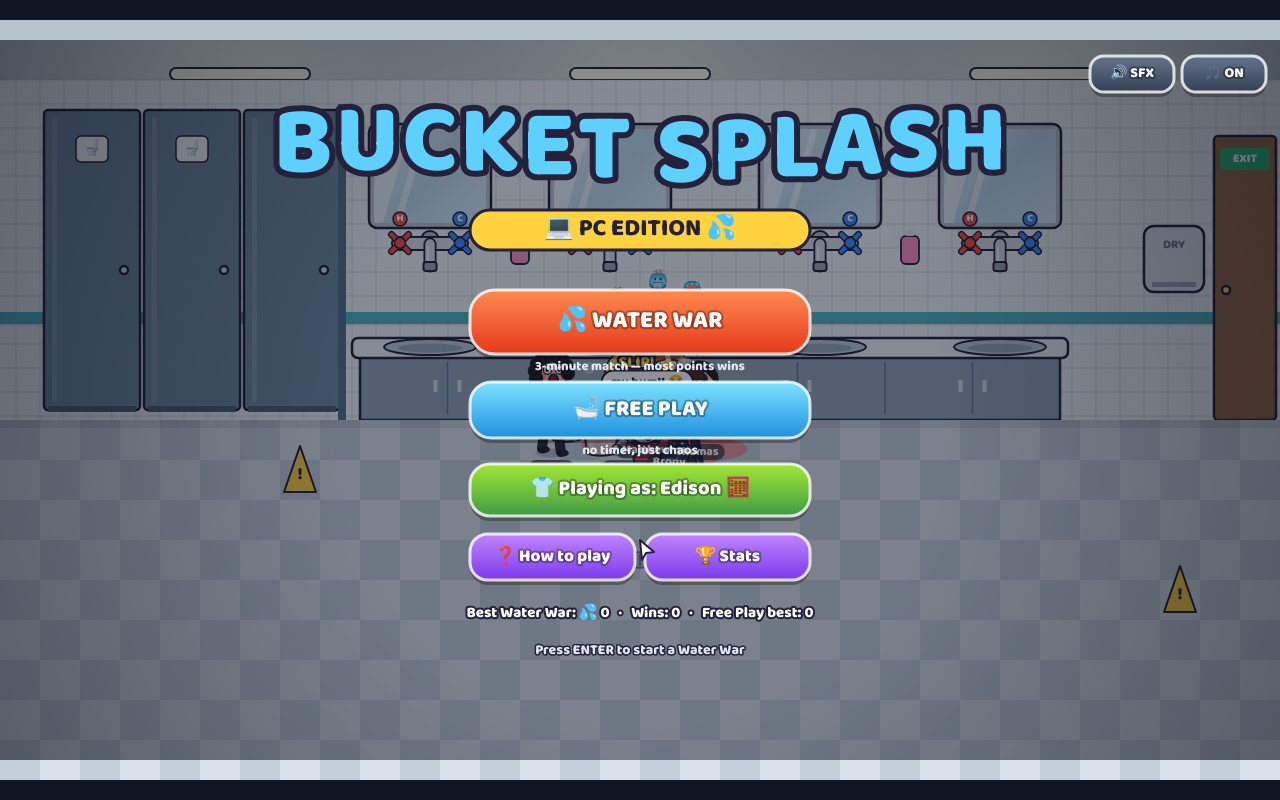
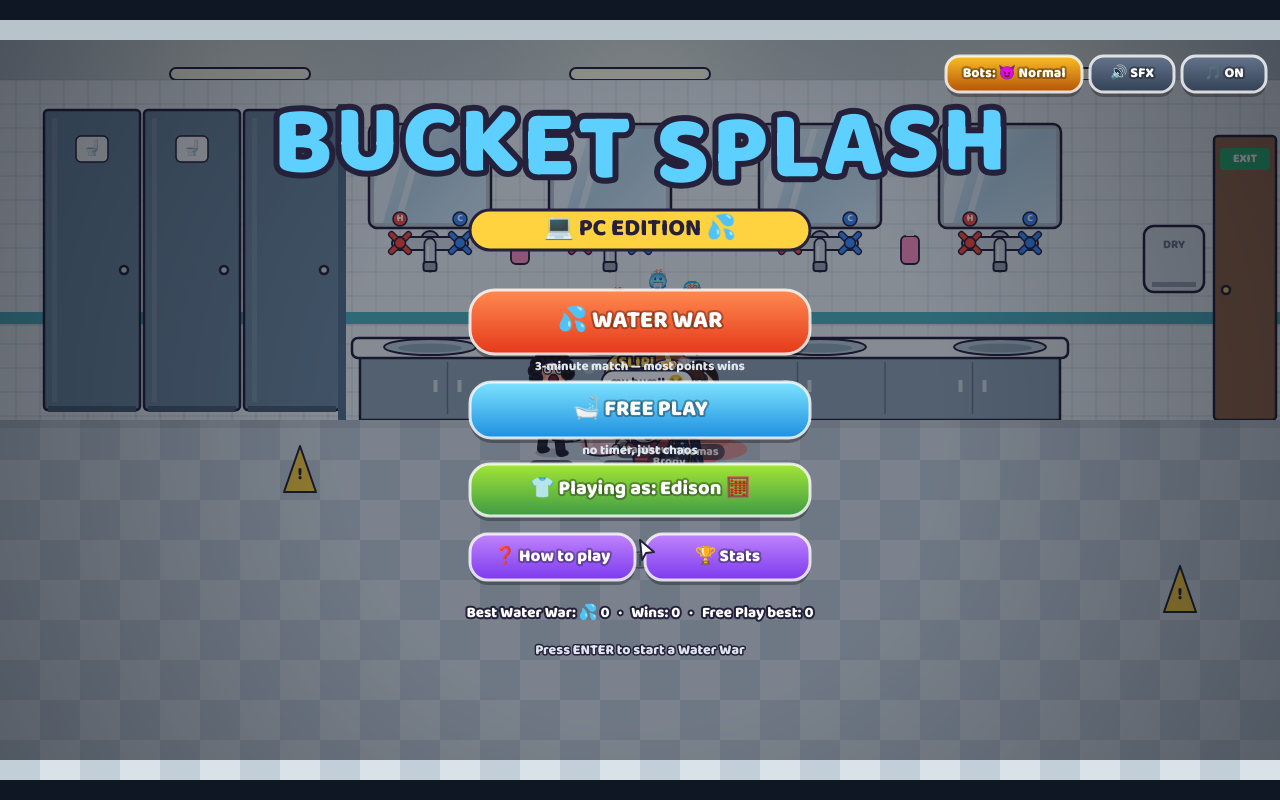
Before and after one commit to edog2trapz/edog2trapz.github.io, a plain HTML site: page games/bucket-splash/index.html in a window 1280 px wide. Drawn offline with Linux system fonts and the light colour scheme; animation ran at ten frames a second.

Commit message:
Bucket Splash: full gamepad support and Chill/Normal/Savage bot difficulty
Co-Authored-By: Claude Opus 5.5 <noreply@anthropic.com>
Claude-Session: https://claude.ai/code/session_01RhbDJr6ApvuARAP9HnaUH4

```diff
--- a/games/bucket-splash/index.html
+++ b/games/bucket-splash/index.html
@@ -166,7 +166,9 @@ const K={}; KIDS.forEach(k=>K[k.name]=k);
 function activeBubbles(){let n=0;for(const k of KIDS)if(k.bubble)n++;return n;}
 
 /* ---------- save ---------- */
-const SAVE={best:{war:0,free:0},wins:0,chal:0,megas:0,sel:'Edison',snd:true,mus:true,chars:{}};
+const SAVE={best:{war:0,free:0},wins:0,chal:0,megas:0,sel:'Edison',snd:true,mus:true,chars:{},diff:1};
+const DIFFS=[{n:'😇 Chill',think:1.7,throwP:0.55,lead:[0.1,0.6],cd:1.5},{n:'😈 Normal',think:1,throwP:1,lead:[0.4,0.9],cd:1},{n:'💀 Savage',think:0.62,throwP:1.6,lead:[0.85,1.05],cd:0.7}];
+const DF=()=>DIFFS[SAVE.diff==null?1:SAVE.diff]||DIFFS[1];
 CREW.forEach(d=>SAVE.chars[d.name]={splashes:0,soaked:0,slips:0,wins:0});
 try{ const s=JSON.parse(localStorage.getItem(SAVE_KEY)||'null'); if(s){ Object.assign(SAVE.best,s.best||{}); SAVE.wins=s.wins|0; SAVE.chal=s.chal|0; SAVE.megas=s.megas|0; if(s.sel&&K[s.sel]) SAVE.sel=s.sel; if(s.snd===false) SAVE.snd=false; if(s.mus===false) SAVE.mus=false; for(const n in SAVE.chars) if(s.chars&&s.chars[n]) Object.assign(SAVE.chars[n],s.chars[n]); } }catch(e){}
 function writeSave(){ try{ localStorage.setItem(SAVE_KEY,JSON.stringify(SAVE)); }catch(e){} }
@@ -833,10 +835,10 @@ function aiThink(c){
   if(!t||t===c||t.fly||t.forcePose||(G.ambushT>0&&t!==K.Matthew&&c!==K.Matthew)) { a.target=pickTarget(c); return; }
   const d=dist(c,t);
   if(d<60&&c.actCD<=0){ startDump(c,t); return; }
-  if(d>150&&d<400&&c.throwCD<=0&&Math.random()<c.aggro*0.3){
-    const lead=0.28+d/1150;
-    startThrow(c,t.x+t.vx*lead*rand(0.4,0.9),t.y+t.vy*lead*rand(0.4,0.9),{target:t});
-    c.throwCD=rand(2,4.5); return;
+  if(d>150&&d<400&&c.throwCD<=0&&Math.random()<c.aggro*0.3*DF().throwP){
+    const lead=0.28+d/1150, df=DF();
+    startThrow(c,t.x+t.vx*lead*rand(df.lead[0],df.lead[1]),t.y+t.vy*lead*rand(df.lead[0],df.lead[1]),{target:t});
+    c.throwCD=rand(2,4.5)*df.cd; return;
   }
   const side=c.x<t.x?-1:1;
   a.wx=clamp(t.x+side*40,FLOOR.x0,FLOOR.x1); a.wy=clamp(t.y-4,FLOOR.y0,FLOOR.y1);
@@ -1065,7 +1067,7 @@ function update(dt){
   }
   for(const s of SINKS){ s.flow=false; }
   // AI thinking
-  for(const k of KIDS){ if(k.isP) continue; k.ai.think-=dt; if(k.ai.think<=0){ k.ai.think=rand(0.15,0.32); aiThink(k); } }
+  for(const k of KIDS){ if(k.isP) continue; k.ai.think-=dt; if(k.ai.think<=0){ k.ai.think=rand(0.15,0.32)*DF().think; aiThink(k); } }
   for(const k of KIDS) updKid(k,dt);
   separate();
   updProjectiles(dt);
@@ -1718,6 +1720,8 @@ function drawTitle(){
   txt(`Best Water War: 💦 ${fmt(SAVE.best.war||0)}   ·   Wins: ${SAVE.wins}   ·   Free Play best: ${fmt(SAVE.best.free||0)}`,640,574,15,'#fff','center',800,OUT,4);
   button('snd',1090,16,84,36,SAVE.snd?'🔊 SFX':'🔇 SFX',{c1:'#64748b',c2:'#334155',size:14});
   button('mus',1182,16,84,36,SAVE.mus?'🎵 ON':'🎵 OFF',{c1:'#64748b',c2:'#334155',size:14});
+  button('diff',946,16,136,36,'Bots: '+DF().n,{c1:SAVE.diff===2?'#f87171':SAVE.diff===0?'#86efac':'#fbbf24',c2:SAVE.diff===2?'#b91c1c':SAVE.diff===0?'#15803d':'#b45309',size:14});
+  if(PAD.on) txt('🎮 Controller ready: press A to start',640,640,15,'#7ee3ff','center',800,OUT,4);
   if(TOUCH) txt('💻 Made for PC — use a keyboard + mouse',640,612,16,'#ffd23f','center',800,OUT,4);
   else txt('Press ENTER to start a Water War',640,612,14,'#dfe7ee','center',800,OUT,3);
 }
@@ -1750,7 +1754,7 @@ function drawHow(){
   const L1=[['WASD / Arrows','move (Shift = sprint)'],['Hold Q / E at a sink','🔥 hot / ❄️ cold water (both = warm)'],['Left click','splash! close = DUMP over their head, far = THROW'],['Space','dump on whoever is next to you'],['F','shove (push people into puddles!)'],['R','your character\'s ability'],['X','MEGA SPLASH when the meter is full'],['1 / 2 / 3','add 🧊 ice / 🫧 soap / 🎨 dye to your bucket'],['E','grab a bucket from Matthew · flush · hand dryer'],['Tab · Esc','scores · pause']];
   panel(60,90,560,560,0.6); txt('CONTROLS',340,118,22,'#7ee3ff');
   L1.forEach(([k,v],i)=>{ const y=158+i*48; rr(80,y-16,190,32,10); ctx.fillStyle='rgba(255,255,255,0.92)'; ctx.fill(); txt(k,175,y,fitSize(k,15,180),'#1d3557'); txt(v,284,y,fitSize(v,15,320),'#fff','left'); });
-  const tips=['🪣 Matthew is always on bucket duty — grab ready buckets from his rack.','🥶🌋 Freezing and boiling water score the most. Warm water is weak.','🔥 Hit people quickly in a row for COMBOS.','🍌 Puddles are slippery — slipping spills your bucket on yourself!','🚽 Flushing a toilet swaps the hot and cold taps.','🧢 Grab pickups: ⚡ speed, ☂️ umbrella blocks splashes, 🌊 mega bucket.','🚨 Random events: Matthew ambushes, George on the tap, heatwaves, cold snaps.','❗ A red ❗ means someone is about to dump on you — MOVE!','💧 Getting drenched slows you down — use the hand dryer.'];
+  const tips=['🎮 Gamepad: stick move · A splash (auto-aims, or aim with the right stick) · X/Y hot/cold taps · B shove · LB ability · LT mega · RB sprint · Back uses an add-in.','🪣 Matthew is always on bucket duty — grab ready buckets from his rack.','🥶🌋 Freezing and boiling water score the most. Warm water is weak.','🔥 Hit people quickly in a row for COMBOS.','🍌 Puddles are slippery — slipping spills your bucket on yourself!','🚽 Flushing a toilet swaps the hot and cold taps.','🧢 Grab pickups: ⚡ speed, ☂️ umbrella blocks splashes, 🌊 mega bucket.','🚨 Random events: Matthew ambushes, George on the tap, heatwaves, cold snaps.','❗ A red ❗ means someone is about to dump on you — MOVE!','💧 Getting drenched slows you down — use the hand dryer.'];
   panel(660,90,560,560,0.6); txt('TIPS',940,118,22,'#7ee3ff');
   tips.forEach((t,i)=>{ const y=160+i*54; ctx.font=`700 15px ${FONT}`; const words=t.split(' '); let line='',yy=y; for(const wd of words){ const s=line?line+' '+wd:wd; if(ctx.measureText(s).width>510){ txt(line,682,yy,15,'#fff','left',700); line=wd; yy+=19; } else line=s; } txt(line,682,yy,15,'#fff','left',700); });
   button('back',540,662,200,46,'⬅ Back',{c1:'#64748b',c2:'#334155',size:20});
@@ -1864,6 +1868,7 @@ function handleBtn(id){
   else if(id==='stats') G.screen='stats';
   else if(id==='back') G.screen=G.mode==='attract'?'title':'pause';
   else if(id.startsWith('sel:')){ SAVE.sel=id.slice(4); writeSave(); sfx('pop'); }
+  else if(id==='diff'){ SAVE.diff=((SAVE.diff==null?1:SAVE.diff)+1)%DIFFS.length; writeSave(); sfx('pop'); }
   else if(id==='snd'){ SAVE.snd=!SAVE.snd; if(SND.sfxG) SND.sfxG.gain.value=SAVE.snd?0.85:0; writeSave(); }
   else if(id==='mus'){ SAVE.mus=!SAVE.mus; if(SND.musG) SND.musG.gain.value=SAVE.mus?0.32:0; writeSave(); }
   else if(id==='resume'){ G.screen='game'; }
@@ -1900,7 +1905,7 @@ window.addEventListener('keydown',e=>{
   else if(e.code==='KeyE') playerInteract();
   else if(e.code==='KeyF') shove(G.P);
   else if(e.code==='KeyR') useAbility();
-  else if(e.code==='KeyX'){ if(G.meter>=1&&!G.mega&&G.P.stunT<=0&&!G.P.act&&!G.P.fly){ G.meter=0; megaSplash(G.P); } else if(G.meter<1){ toast(`Mega meter ${Math.floor(G.meter*100)}% — splash people to charge it`,'#5ed0ff',1.4); } }
+  else if(e.code==='KeyX') tryMega();
   else if(e.code==='Digit1') useItem('ice');
   else if(e.code==='Digit2') useItem('soap');
   else if(e.code==='Digit3') useItem('dye');
@@ -1912,10 +1917,49 @@ window.addEventListener('blur',()=>{ for(const k in keys) keys[k]=false; G.showB
 /* =====================================================================
    LOOP
    ===================================================================== */
+function tryMega(){ if(G.meter>=1&&!G.mega&&G.P.stunT<=0&&!G.P.act&&!G.P.fly){ G.meter=0; megaSplash(G.P); } else if(G.meter<1){ toast(`Mega meter ${Math.floor(G.meter*100)}% — splash people to charge it`,'#5ed0ff',1.4); } }
+/* ---------- gamepad ---------- */
+const PAD={on:false,prev:[],aimT:0};
+function pollPad(real){
+  const gp=navigator.getGamepads?[...navigator.getGamepads()].find(g=>g&&g.connected):null;
+  if(!gp) return;
+  const B=i=>{ const b=gp.buttons[i]; return !!(b&&(b.pressed||b.value>0.5)); }, press=i=>B(i)&&!PAD.prev[i];
+  const ax=gp.axes[0]||0, ay=gp.axes[1]||0, rx=gp.axes[2]||0, ry=gp.axes[3]||0, dz=0.3;
+  if(!PAD.on&&(Math.abs(ax)>dz||Math.abs(ay)>dz||gp.buttons.some(b=>b&&b.pressed))){ PAD.on=true; audioInit(); }
+  if(!PAD.on) return;
+  keys.KeyA=ax<-dz||B(14); keys.KeyD=ax>dz||B(15); keys.KeyW=ay<-dz||B(12); keys.KeyS=ay>dz||B(13);
+  keys.KeyQ=B(2); keys.KeyE=B(3); keys.ShiftLeft=B(5);
+  if(G.screen==='game'){
+    const P=G.P;
+    if(P){
+      if(Math.hypot(rx,ry)>0.35){ const d=Math.hypot(rx,ry); G.mouse={x:P.x+rx/d*300,y:P.y+ry/d*200}; PAD.aimT=1.2; }
+      else if(PAD.aimT>0) PAD.aimT-=real;
+      else { let best=null,bd=480; for(const k of KIDS){ if(k===P||k.fly) continue; const d=dist(k,P); if(d<bd){bd=d;best=k;} } if(best) G.mouse={x:best.x,y:best.y-30}; }
+    }
+    if(press(0)||press(7)) playerSpace();
+    if(press(3)) playerInteract();
+    if(press(1)) shove(G.P);
+    if(press(4)) useAbility();
+    if(press(6)) tryMega();
+    if(press(8)){ const t=['ice','soap','dye'].find(t=>G.inv[t]>0); if(t) useItem(t); else toast('No add-ins yet. Grab the pickups!','#fff',1.2); }
+    if(press(9)) G.screen='pause';
+    G.showBoard=B(11);
+  } else {
+    if(press(0)||press(9)){
+      if(G.screen==='title'||G.screen==='results') startMatch('war');
+      else if(G.screen==='pause') G.screen='game';
+      else if(['select','how','stats'].includes(G.screen)) G.screen=G.mode==='attract'?'title':'pause';
+    }
+    if(press(1)){ if(G.screen==='pause') quitToMenu(); else if(['select','how','stats'].includes(G.screen)) G.screen=G.mode==='attract'?'title':'pause'; }
+    if(press(3)&&G.screen==='title') G.screen='how';
+  }
+  PAD.prev=gp.buttons.map(b=>!!(b&&(b.pressed||b.value>0.5)));
+}
 let last=performance.now();
 function frame(ts){
   let real=(ts-last)/1000; last=ts;
   if(!(real>0)) real=0; real=Math.min(real,0.05);
+  try{ pollPad(real); }catch(e){}
   const paused=G.screen==='pause'||G.screen==='results'||G.screen==='select'&&G.mode!=='attract'||G.screen==='how'&&G.mode!=='attract';
   if(G.slowT>0){ G.slowT-=real; G.timeScale=0.3; } else G.timeScale=Math.min(1,G.timeScale+real*3);
   const dt=paused?0:real*G.timeScale;
```
